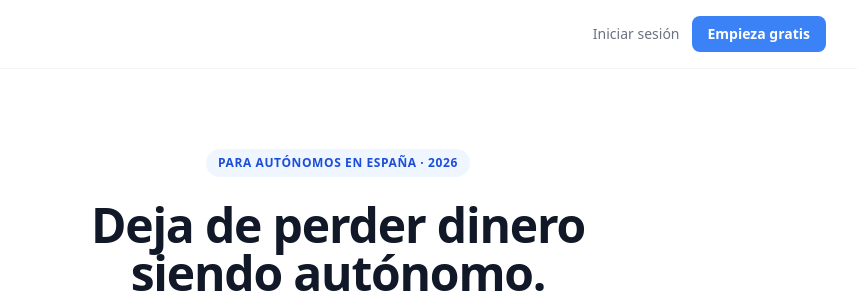
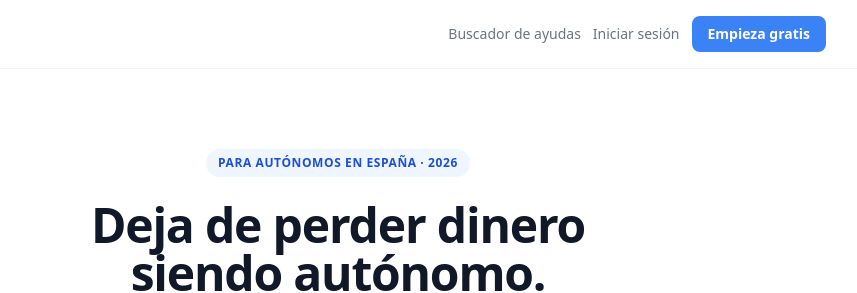
Before and after one commit to Autonometrics/autonometrics, a website: page index.html in a window 1280 px wide. Shown: the top 293 px of the page, 302-1159 px from the left. Drawn offline with nearby package versions, Linux system fonts and the light colour scheme.

Commit message:
index.html

```diff
--- a/index.html
+++ b/index.html
@@ -72,6 +72,7 @@
                 <img src="logo.svg" style="height:36px; width:auto;">
             </div>
             <div class="flex items-center space-x-3">
+                <a href="ayudas.html" class="text-sm text-gray-500 hover:text-gray-800 transition font-medium">Buscador de ayudas</a>
                 <a href="app.html" class="text-sm text-gray-500 hover:text-gray-800 transition font-medium">Iniciar sesión</a>
                 <a href="app.html" class="text-sm bg-brand-accent hover:bg-blue-600 text-white font-bold px-4 py-2 rounded-lg transition">Empieza gratis</a>
             </div>
```
